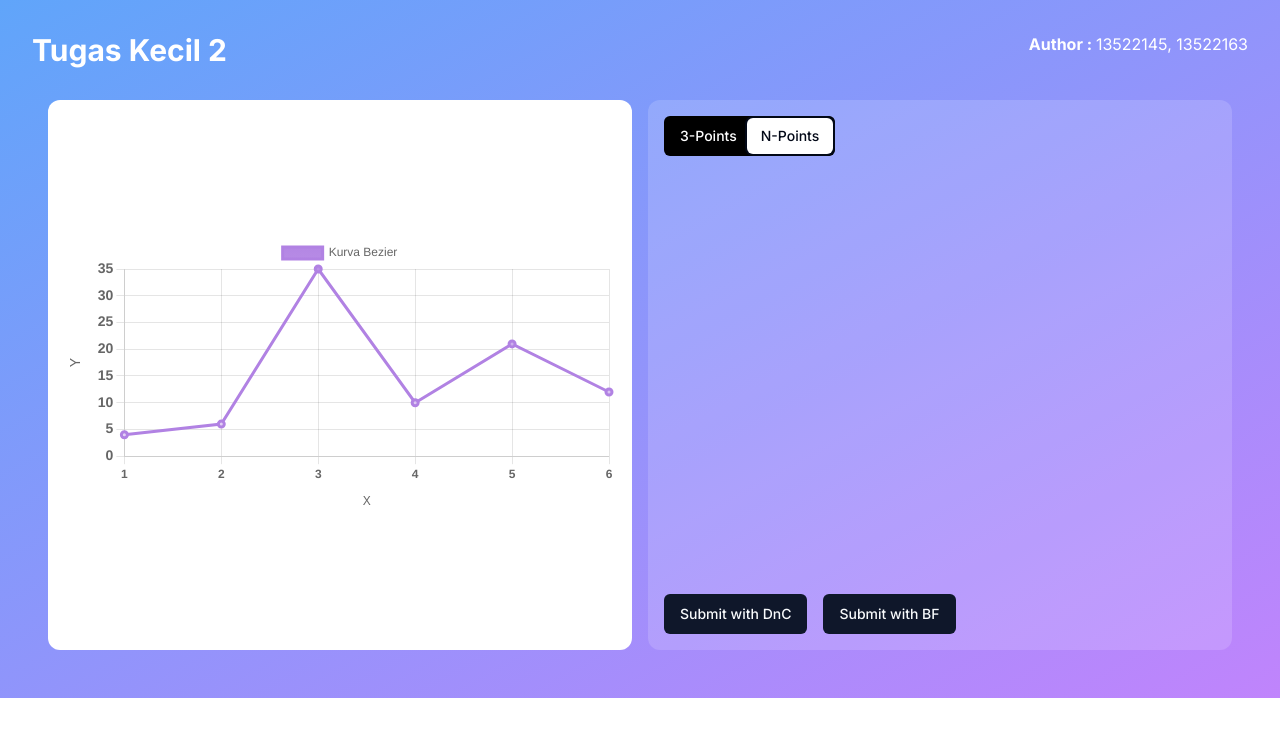
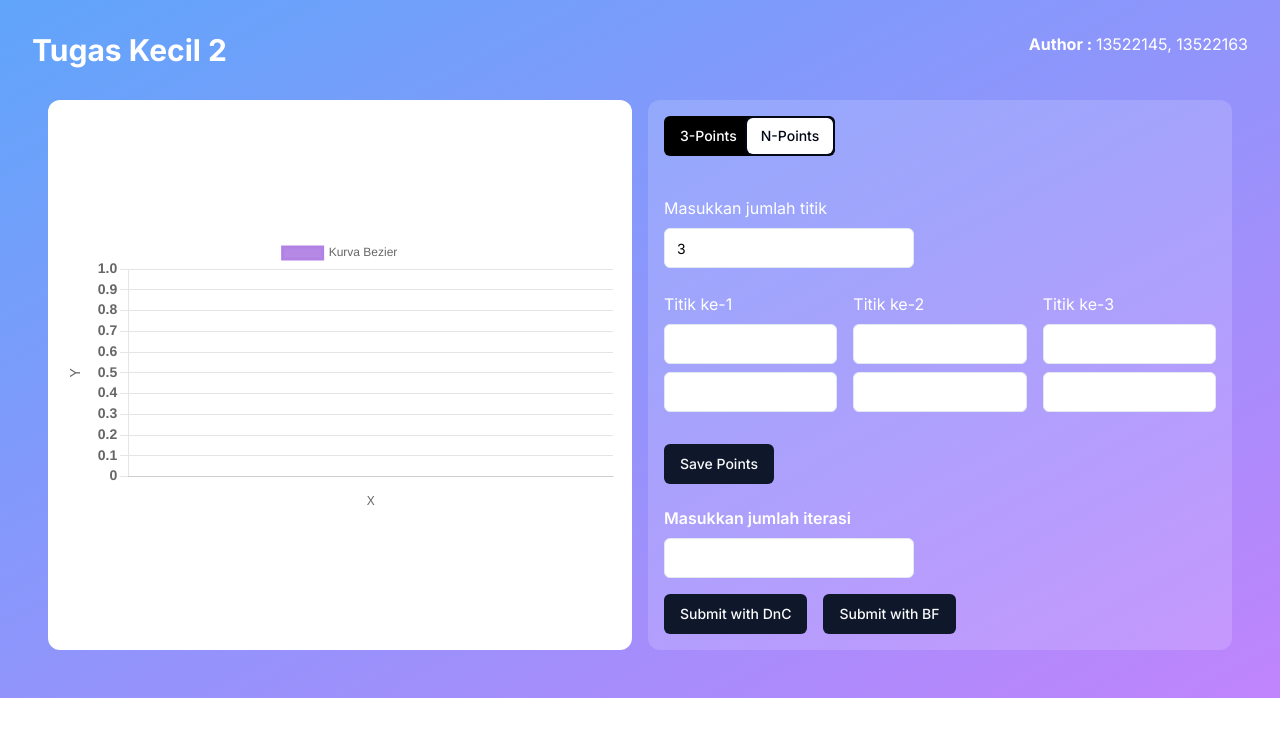
Before and after one commit to AtqiyaHaydar/Tucil2_13522145_13522163, a Next.js app in the folder src/: page / in a window 1280 px wide. Both pictures are taken after a click on the tab "N-Points". Shown: the top 736 px of the page. Built offline with nearby package versions, Linux system fonts and the light colour scheme.

Commit message:
feat: add input

```diff
--- a/src/app/page.js
+++ b/src/app/page.js
@@ -14,23 +14,40 @@ import {
 
 export default function Home() {
   const [mode, setMode] = useState("3P");
+  const [npoints, setNpoints] = useState(3);
+  const [iter, setIter] = useState(1);
+  const [tempCoordinates, setTempCoordinates] = useState([]);
+  const [useCoordinates, setUseCoordinates] = useState([])
 
-  const coordinatesData = [
-    { x: 1, y: 4 },
-    { x: 2, y: 6 },
-    { x: 3, y: 35 },
-    { x: 4, y: 10 },
-    { x: 5, y: 21 },
-    { x: 6, y: 12 },
-  ];
+  const handleCoordinateChange = (index, axis, value) => {
+    setTempCoordinates(prevCoordinates => {
+      const updatedCoordinates = [...prevCoordinates];
+      const coordinate = updatedCoordinates[index] || {}; // Membuat objek koordinat baru jika belum ada
+      coordinate[axis] = value; // Mengatur nilai sumbu x atau y sesuai dengan sumbu yang dipilih
+      updatedCoordinates[index] = coordinate;
+      return updatedCoordinates;
+    });
+  };
 
-  const handleSubmit = () => {
-    console.log("Submit");
+  const handleSavePoints = () => {
+    // Fungsi sementara, TO DO mengganti
+    setUseCoordinates(tempCoordinates);
+    setTempCoordinates([])
+  }
+
+  const handleSubmitDnC = () => {
+    console.log("Submit DnC");
+  }
+
+  const handleSubmitBF = () => {
+    console.log("Submit BF");
   }
 
 
   return (
     <main className="bg-gradient-to-br from-blue-400 to-purple-400 w-full h-full p-8 flex items-center justify-center flex-col gap-y-4 text-white">
+
+      {/* TITLE */}
       <div className="flex justify-between w-full flex-col md:flex-row gap-y-2">
         <h1 className="text-3xl font-bold">Tugas Kecil 2 </h1>
         <div>
@@ -38,49 +55,75 @@ export default function Home() {
         </div>
       </div>
 
-      {/* Container untuk menampilkan kurva yang telah dibuat */}
       <div className="w-full h-full rounded-xl flex flex-col md:flex-row items-center justify-start p-4 gap-y-4 gap-x-4">
 
-        {/* Canvas */}
+        {/* MENAMPILKAN GRAFIK */}
         <div className="w-full h-full min-h-[550px] bg-white rounded-xl p-4 flex flex-col items-center justify-center">
-          <LineChart coordinates={coordinatesData} />
+          <LineChart coordinates={useCoordinates} />
         </div>
 
-        {/* Tempat Input */}
-        <div className="w-full h-full min-h-[550px] bg-white/15 rounded-xl p-4 flex flex-col items-center md:items-start justify-between gap-y-4">
+        {/* MENERIMA MASUKKAN POINTS */}
+        <div className="w-full h-full min-h-[550px] bg-white/15 rounded-xl p-4 flex flex-col md:items-start justify-between gap-y-4">
 
-          {/* Select Mode */}
+          <div className="space-y-8">
             <Tabs defaultValue="3-Points">
               <TabsList className="bg-black text-white">
-              <TabsTrigger value="3-Points">3-Points</TabsTrigger>
-              <TabsTrigger value="N-Points">N-Points</TabsTrigger>
+                <TabsTrigger value="3-Points" onClick={() => setMode("3P")}>3-Points</TabsTrigger>
+                <TabsTrigger value="N-Points" onClick={() => setMode("NP")}>N-Points</TabsTrigger>
               </TabsList>
+
+              {/* MASUKKAN 3POINT */}
               <TabsContent value="3-Points" className="flex flex-row gap-x-4 mt-8">
-              <div className="space-y-2">
-                <p>Sumbu-X</p>
-                <Input type="number" />
-                <Input type="number" />
-                <Input type="number" />
+                <div className="space-y-2 text-black">
+                  <p className="text-white">Sumbu-X</p>
+                  <Input type="number" onChange={(e) => setTempCoordinates(prevState => [...prevState, { x: e.target.value }])} />
+                  <Input type="number" onChange={(e) => setTempCoordinates(prevState => [...prevState, { x: e.target.value }])} />
+                  <Input type="number" onChange={(e) => setTempCoordinates(prevState => [...prevState, { x: e.target.value }])} />
                 </div>
-              <div className="space-y-2">
-                <p>Sumbu-Y</p>
-                <Input type="number" />
-                <Input type="number" />
-                <Input type="number" />
+                <div className="space-y-2 text-black">
+                  <p className="text-white">Sumbu-Y</p>
+                  <Input type="number" onChange={(e) => setTempCoordinates(prevState => [...prevState.slice(0, -1), { ...prevState.slice(-1)[0], y: e.target.value }])} />
+                  <Input type="number" onChange={(e) => setTempCoordinates(prevState => [...prevState.slice(0, -1), { ...prevState.slice(-1)[0], y: e.target.value }])} />
+                  <Input type="number" onChange={(e) => setTempCoordinates(prevState => [...prevState.slice(0, -1), { ...prevState.slice(-1)[0], y: e.target.value }])} />
                 </div>
               </TabsContent>
+
+              {/* MASUKKAN NPOINTS */}
               <TabsContent value="N-Points">
-
+                <div>
+                  <p>Masukkan jumlah titik</p>
+                  <Input className="text-black max-w-[250px] mt-2" type="number" value={npoints} onChange={(e) => setNpoints(parseInt(e.target.value))} />
+                </div>
+                <div className="mt-4 grid grid-cols-3 gap-x-4">
+                {Array.from({ length: npoints }, (_, index) => (
+                  <div key={index} className="space-y-2 mt-2 text-black">
+                    <p className="text-white">Titik ke-{index+1}</p>
+                    <Input className="text-black max-w-[200px]" type="number" onChange={(e) => handleCoordinateChange(index, "x", e.target.value)} />
+                    <Input className="text-black max-w-[200px]" type="number" onChange={(e) => handleCoordinateChange(index, "y", e.target.value)} />
+                  </div>
+                ))}
+                </div>
               </TabsContent>
             </Tabs>
 
-          <div className="w-full flex justify-center md:justify-start gap-x-4">
-            <Button onClick={handleSubmit}>Submit with DnC</Button>
-            <Button onClick={handleSubmit}>Submit with BF</Button>
+            {/* SAVE POINTS */}
+            <Button onClick={handleSavePoints}>Save Points</Button>
+          </div>
+
+
+          {/* SUBMIT POINTS */}
+          <div className="w-full flex flex-col justify-center md:justify-start gap-y-4">
+            <div className="space-y-2">
+              <p className="font-semibold">Masukkan jumlah iterasi</p>
+              <Input placeholder="1" value={iter} onChange={(e) => setIter(e)} className="max-w-[250px]" />
+            </div>
+            <div className="space-x-4">
+              <Button onClick={handleSubmitDnC}>Submit with DnC</Button>
+              <Button onClick={handleSubmitBF}>Submit with BF</Button>
+            </div>
           </div>
 
         </div>
-
       </div>
     </main>
   );
```
Lines whose indentation alone changed are shown as unchanged.
